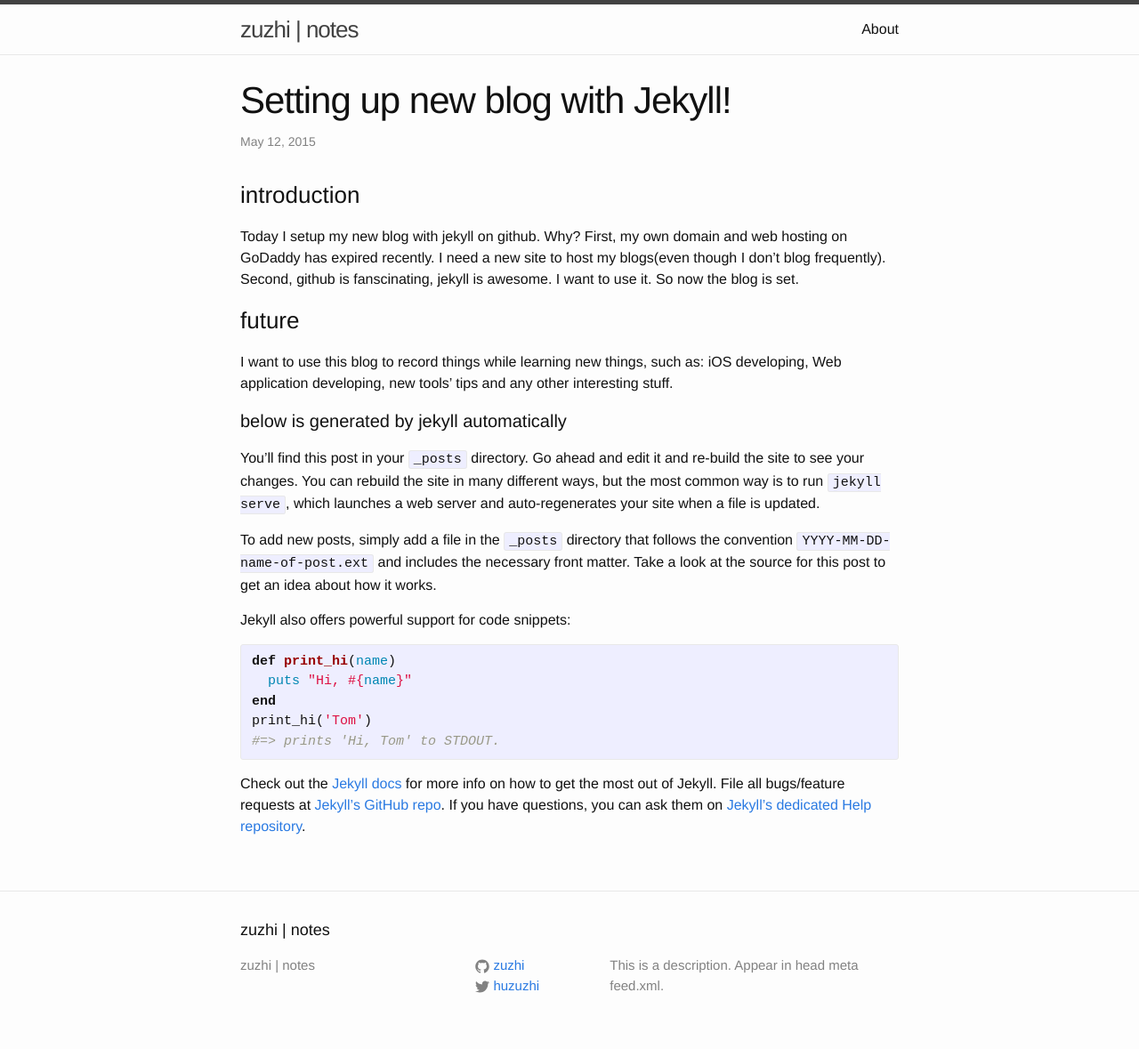
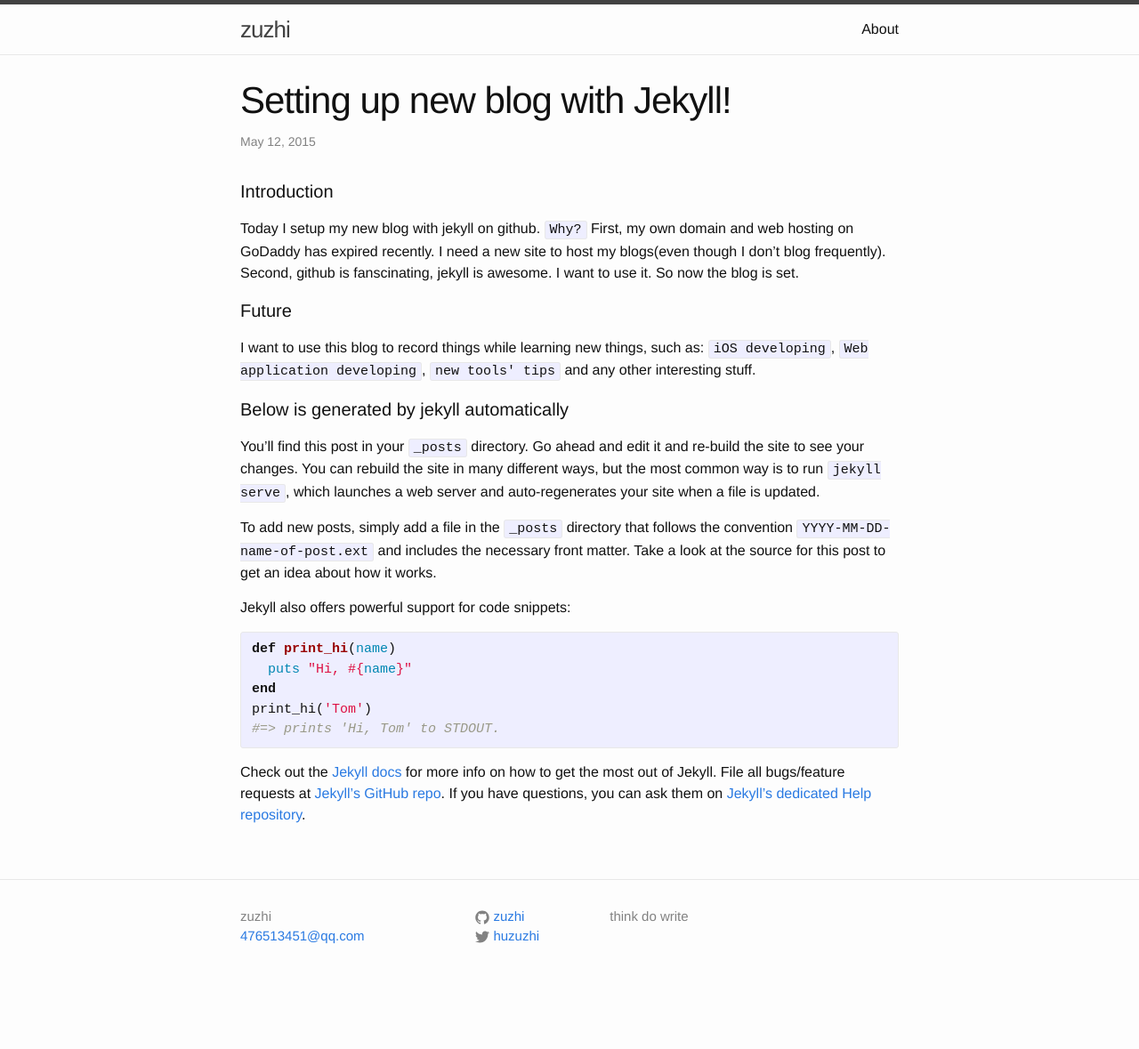
Before and after one commit to zuzhi/zuzhi.github.io, a Jekyll site: the page built from _posts/2015-05-12-welcome-to-jekyll.markdown, in a window 1280 px wide. Shown: the whole page at 89% size. Built offline with Jekyll 4.4.1, drawn with Linux system fonts in a browser that asks for light colours; after the commit the page ends 1124 px from its top, so only the background shows below that.

Commit message:
customize site #3

```diff
--- a/_config.yml
+++ b/_config.yml
@@ -1,8 +1,8 @@
 # Site settings
-title: zuzhi | notes
-email:
+title: zuzhi
+email: 476513451@qq.com
 description: > # this means to ignore newlines until "baseurl:"
-  This is a description. Appear in head meta feed.xml.
+  think do write
 baseurl: "" # the subpath of your site, e.g. /blog/
 url: "http://yourdomain.com" # the base hostname & protocol for your site
 twitter_username: huzuzhi
--- a/_includes/footer.html
+++ b/_includes/footer.html
@@ -2,7 +2,7 @@
 
   <div class="wrapper">
 
-    <h2 class="footer-heading">{{ site.title }}</h2>
+    <!-- <h2 class="footer-heading">{{ site.title }}</h2> -->
 
     <div class="footer-col-wrapper">
       <div class="footer-col  footer-col-1">
--- a/_posts/2015-05-12-welcome-to-jekyll.markdown
+++ b/_posts/2015-05-12-welcome-to-jekyll.markdown
@@ -4,14 +4,14 @@
 date:   2015-05-12 16:49:50
 categories: jekyll update
 ---
-### introduction
-Today I setup my new blog with jekyll on github. Why? First, my own domain and web hosting on GoDaddy has expired recently. I need a new site to host my blogs(even though I don't blog frequently). Second, github is fanscinating, jekyll is awesome. I want to use it.
+#### Introduction
+Today I setup my new blog with jekyll on github. `Why?` First, my own domain and web hosting on GoDaddy has expired recently. I need a new site to host my blogs(even though I don't blog frequently). Second, github is fanscinating, jekyll is awesome. I want to use it.
 So now the blog is set.
 
-### future
-I want to use this blog to record things while learning new things, such as: iOS developing, Web application developing, new tools' tips and any other interesting stuff.
+#### Future
+I want to use this blog to record things while learning new things, such as: `iOS developing`, `Web application developing`, `new tools' tips` and any other interesting stuff.
 
-#### below is generated by jekyll automatically
+#### Below is generated by jekyll automatically
 You’ll find this post in your `_posts` directory. Go ahead and edit it and re-build the site to see your changes. You can rebuild the site in many different ways, but the most common way is to run `jekyll serve`, which launches a web server and auto-regenerates your site when a file is updated.
 
 To add new posts, simply add a file in the `_posts` directory that follows the convention `YYYY-MM-DD-name-of-post.ext` and includes the necessary front matter. Take a look at the source for this post to get an idea about how it works.
```
Also changed, not shown: about.md (+1 -5 lines).
